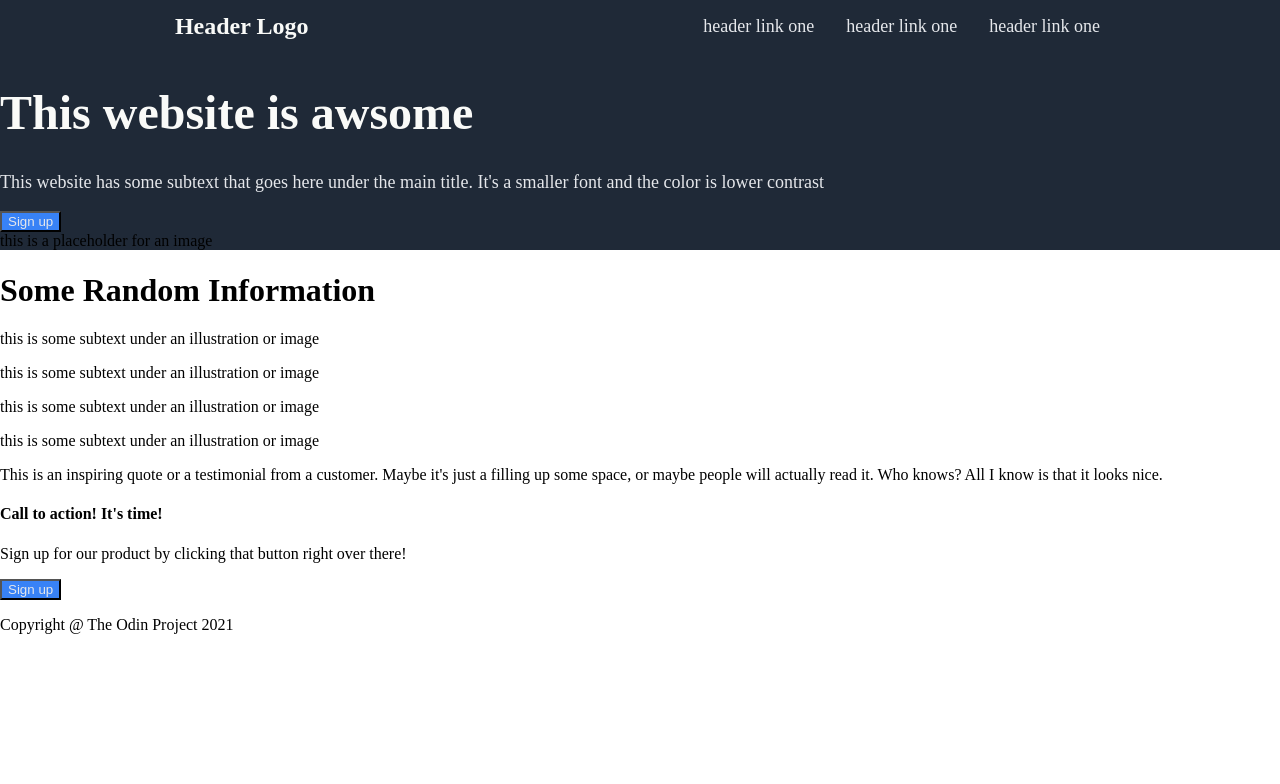
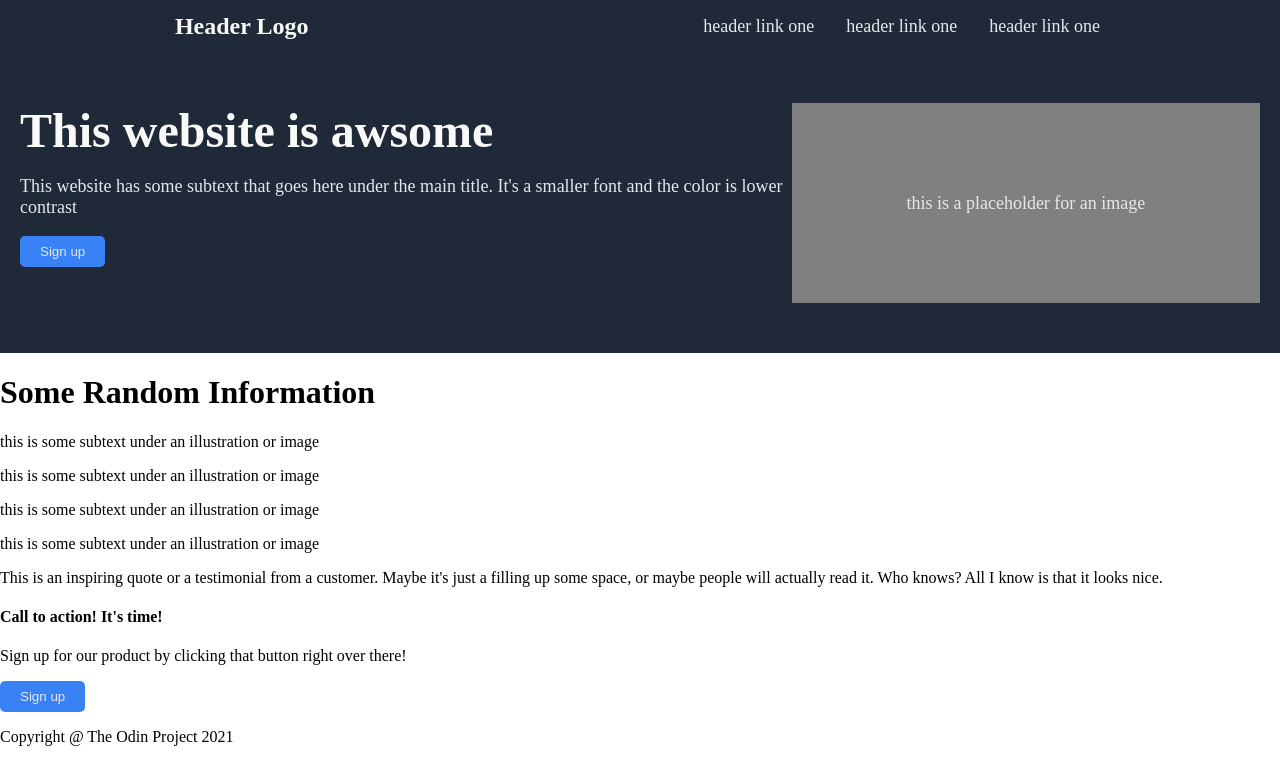
Before and after one commit to Egeeoz/landing-page, a plain HTML site: page index.html in a window 1280 px wide. Drawn offline with Linux system fonts and the light colour scheme.

Commit message:
Fix section under header

```diff
--- a/index.html
+++ b/index.html
@@ -17,16 +17,20 @@
             </ul>
     </header>
 
-    <div class="top-container">
-        <h1>This website is awsome</h1>
-        <p>This website has some subtext that goes here under the main title. It's a smaller font and the color is lower contrast</p>
 
-        <button class="sign-up">Sign up</button>
-
-        <div class="img-place-holder">this is a placeholder for an image</div>
-    </div>
 
     <div class="container-main">
+
+        <div class="top-container">
+            <div class="box-one">
+            <h1>This website is awsome</h1>
+            <p>This website has some subtext that goes here under the main title. It's a smaller font and the color is lower contrast</p>
+
+            <button class="sign-up">Sign up</button>
+        </div>
+
+            <div class="img-place-holder"><p>this is a placeholder for an image</p></div>
+        </div>
 
         <div class="main-information">
         <h1>Some Random Information</h1>
--- a/style.css
+++ b/style.css
@@ -38,12 +38,16 @@ a{
 
 .top-container{
     background-color: #1F2937;
+    display: flex;
+    justify-content: space-evenly;
+    padding: 50px 20px;
 }
 
 .top-container h1{
     font-size: 48px;
     font-weight: bold;
     color: #F9FAF8;
+    margin: 0;
 }
 
 .top-container p{
@@ -51,7 +55,20 @@ a{
     color: #E5E7EB;
 }
 
+.img-place-holder{
+    color: #E5E7EB;
+    width: 500px;
+    height: 200px;
+    background-color: gray;
+    display: flex;
+    justify-content: center;
+    align-items: center;
+}
+
 button{
     background-color: #3882F6;
     color: #E5E7EB;
+    padding: 8px 20px;
+    border:none;
+    border-radius: 5px;
 }
```
